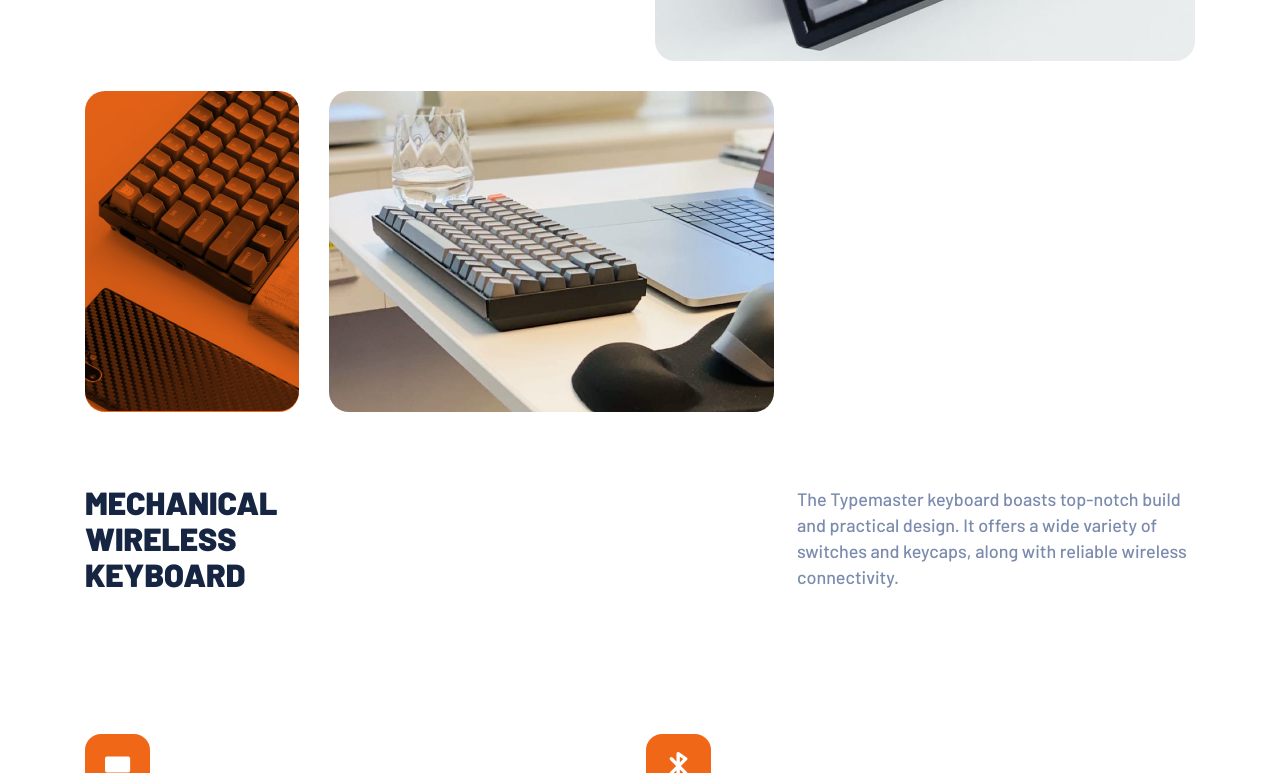
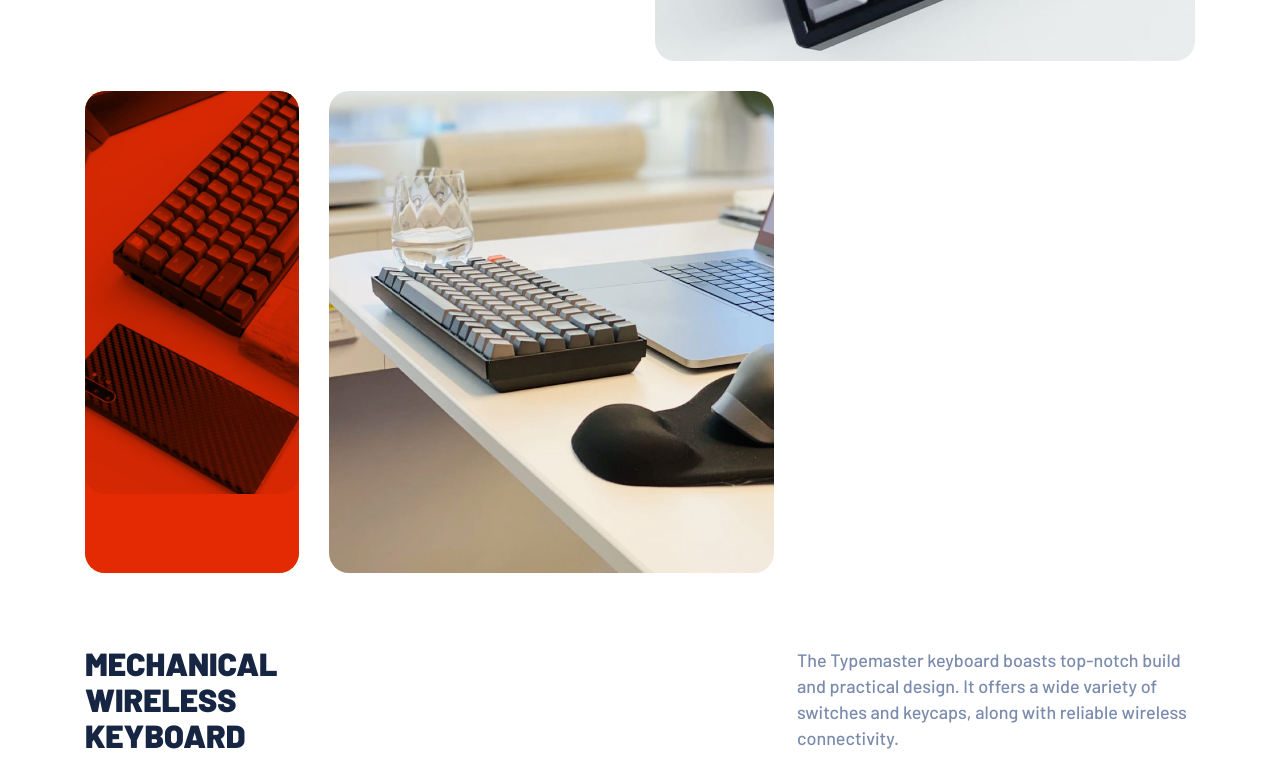
Before and after one commit to miguelzaga/typemaster-pre-launch-landing-page, a plain HTML site: page index.html in a window 1280 px wide. Shown: the part 594-1367 px from the top of the page. Drawn offline with Linux system fonts and the light colour scheme.

Commit message:
added content images

```diff
--- a/index.html
+++ b/index.html
@@ -55,6 +55,7 @@
                 <section class="content">
                     <div class="content__img-container">
                         <picture class="content__img-1">
+                            <source media="(min-width: 1024px)" srcset="./app/assets/desktop/image-phone-and-keyboard.jpg" />
                             <source media="(min-width: 640px)" srcset="./app/assets/tablet/image-phone-and-keyboard.jpg" />
                             <img
                             src="./app/assets/mobile/image-phone-and-keyboard.jpg"
@@ -62,6 +63,7 @@
                             />
                           </picture>
                           <picture class="content__img-2">
+                            <source media="(min-width: 1024px)" srcset="./app/assets/desktop/image-glass-and-keyboard.jpg" />
                             <source media="(min-width: 640px)" srcset="./app/assets/tablet/image-glass-and-keyboard.jpg" />
                         <img
                             src="./app/assets/mobile/image-glass-and-keyboard.jpg"
```
